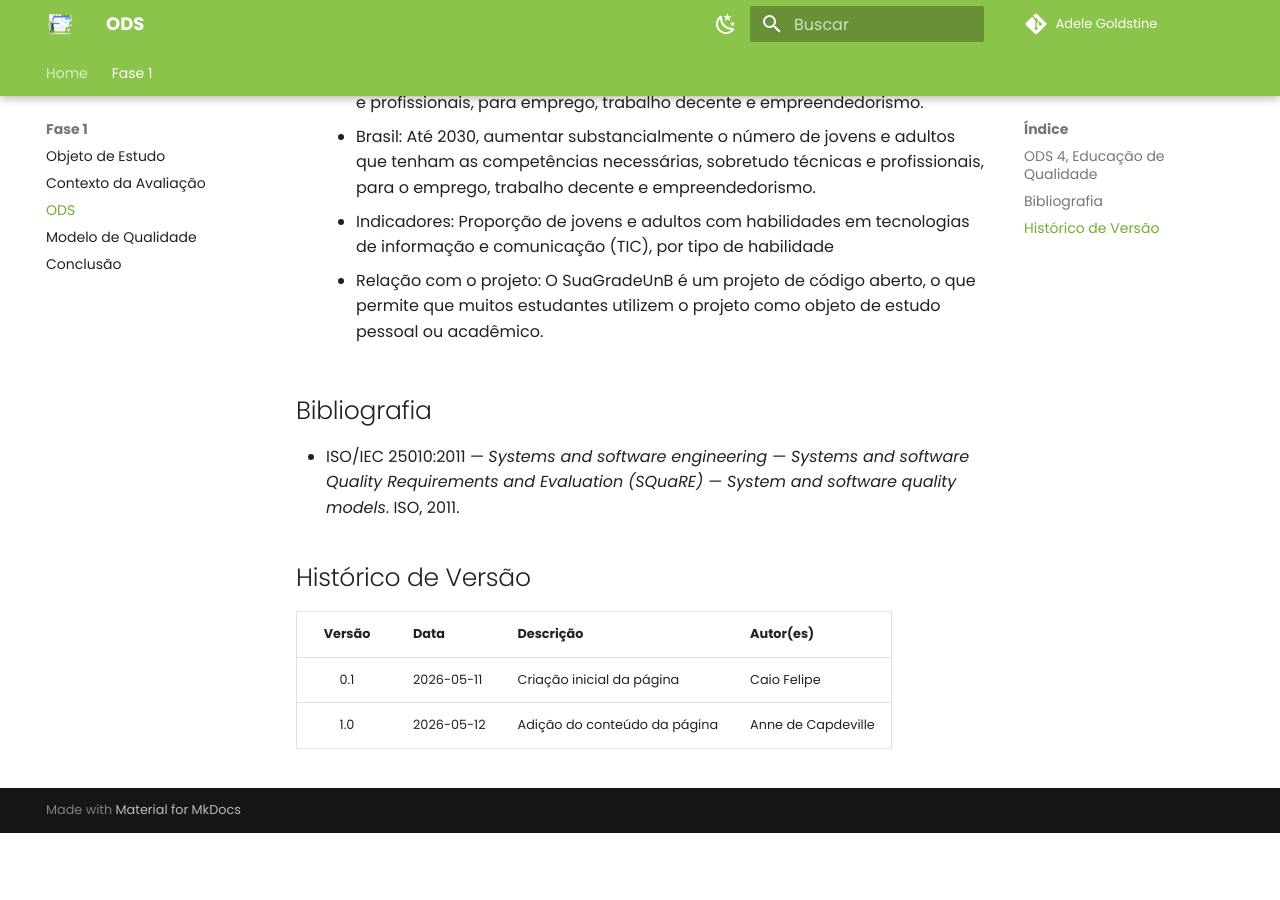
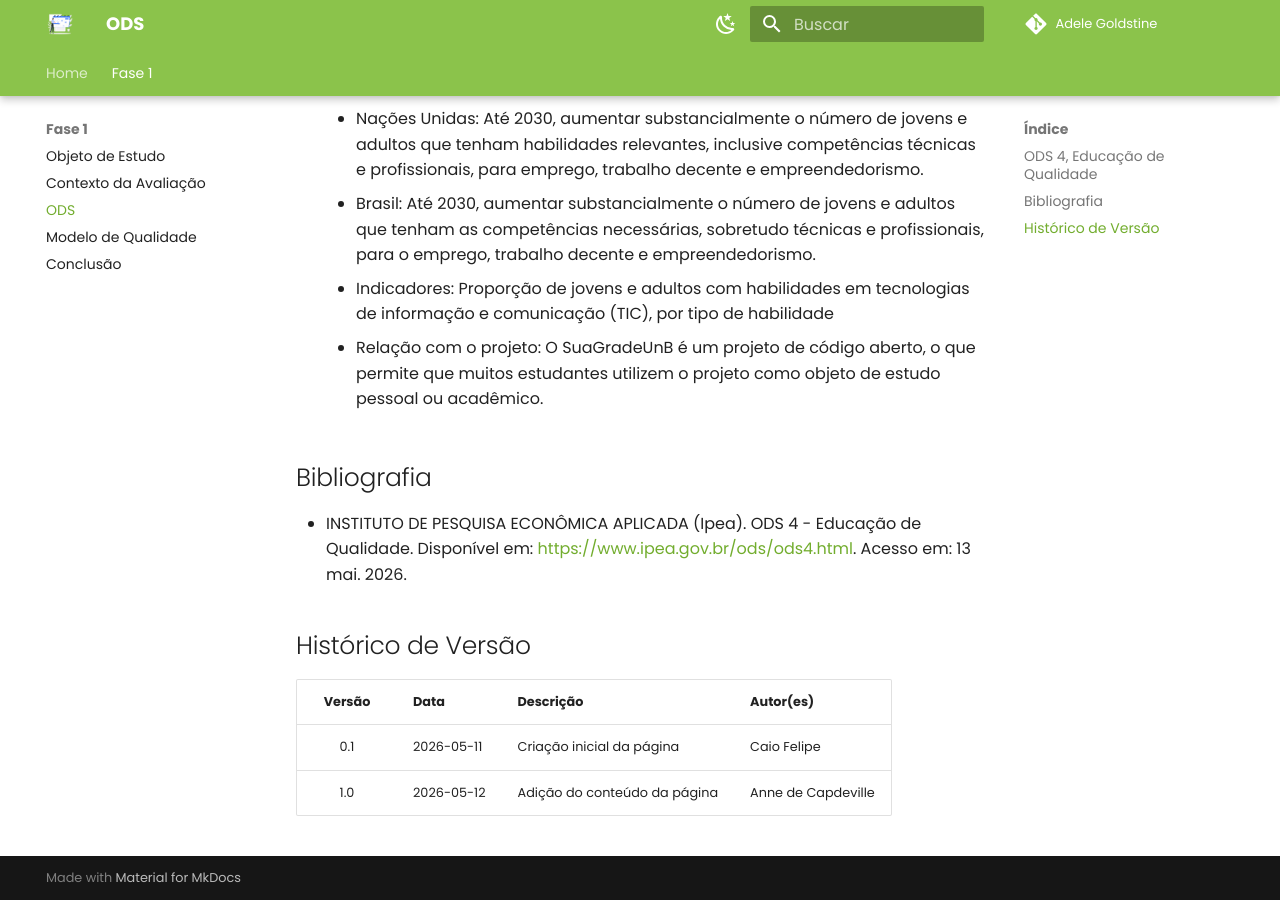
Before and after one commit to FCTE-Qualidade-de-Software-1/2026-1_T01_ADELE_GOLDSTINE, an MkDocs documentation site: the page built from docs/fase1/ods.md, in a window 1280 px wide and 900 px high, scrolled down 908 px. Built offline with MkDocs 1.6.1 and Material for MkDocs 9.7.7, drawn with Linux system fonts in a browser that asks for light colours; comment, search, counter and statistics services are not loaded; before the commit the page ends 1741 px from its top, so only the background shows below that; some of the changed text lies outside the part shown.

Commit message:
adiciona bibliografia da ods

```diff
--- a/docs/fase1/ods.md
+++ b/docs/fase1/ods.md
@@ -24,7 +26,7 @@ Para um melhor entendimento do projeto e visão crítica de seus impactos, o gru
 
 ## Bibliografia
 
-- ISO/IEC 25010:2011 — *Systems and software engineering — Systems and software Quality Requirements and Evaluation (SQuaRE) — System and software quality models*. ISO, 2011.
+- INSTITUTO DE PESQUISA ECONÔMICA APLICADA (Ipea). ODS 4 - Educação de Qualidade. Disponível em: [https://www.ipea.gov.br/ods/ods4.html](https://www.ipea.gov.br/ods/ods4.html). Acesso em: 13 mai. 2026.
 
 
 ## Histórico de Versão
```
Also changed, not shown: other parts of docs/fase1/ods.md (+2 -0 lines).
